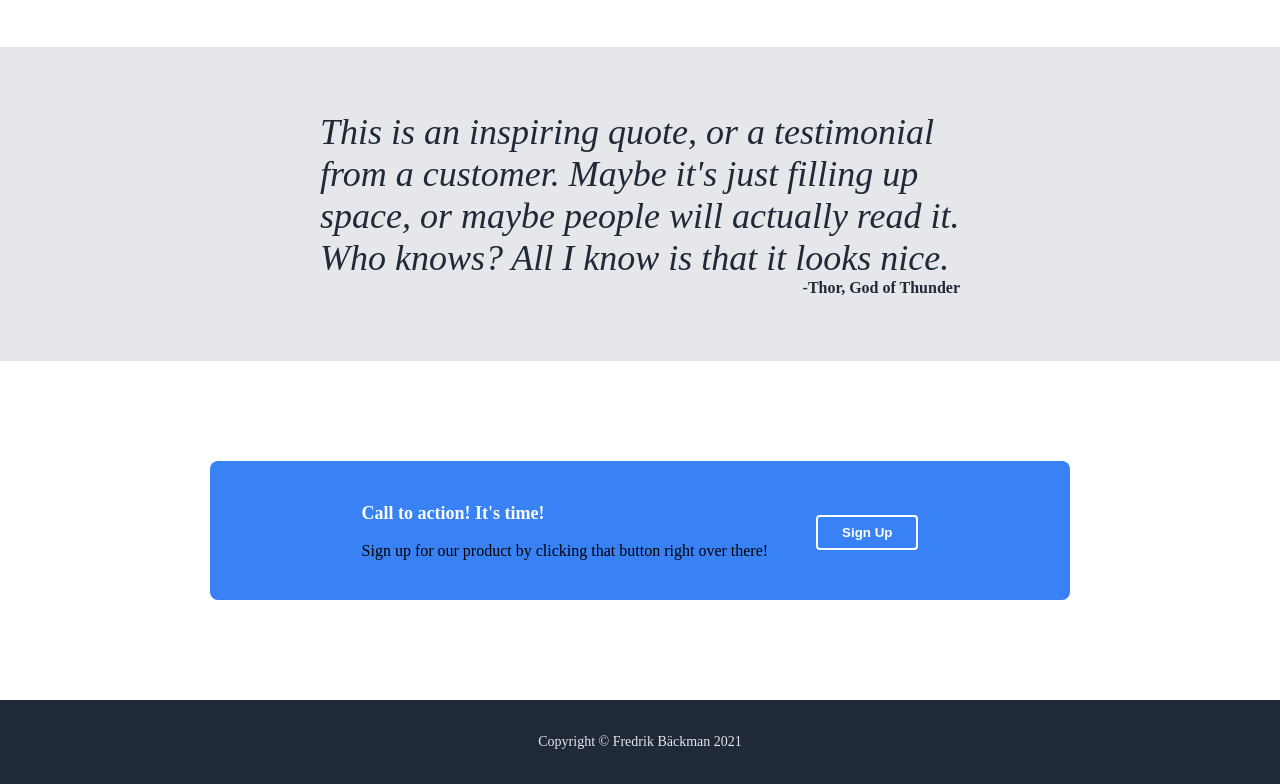
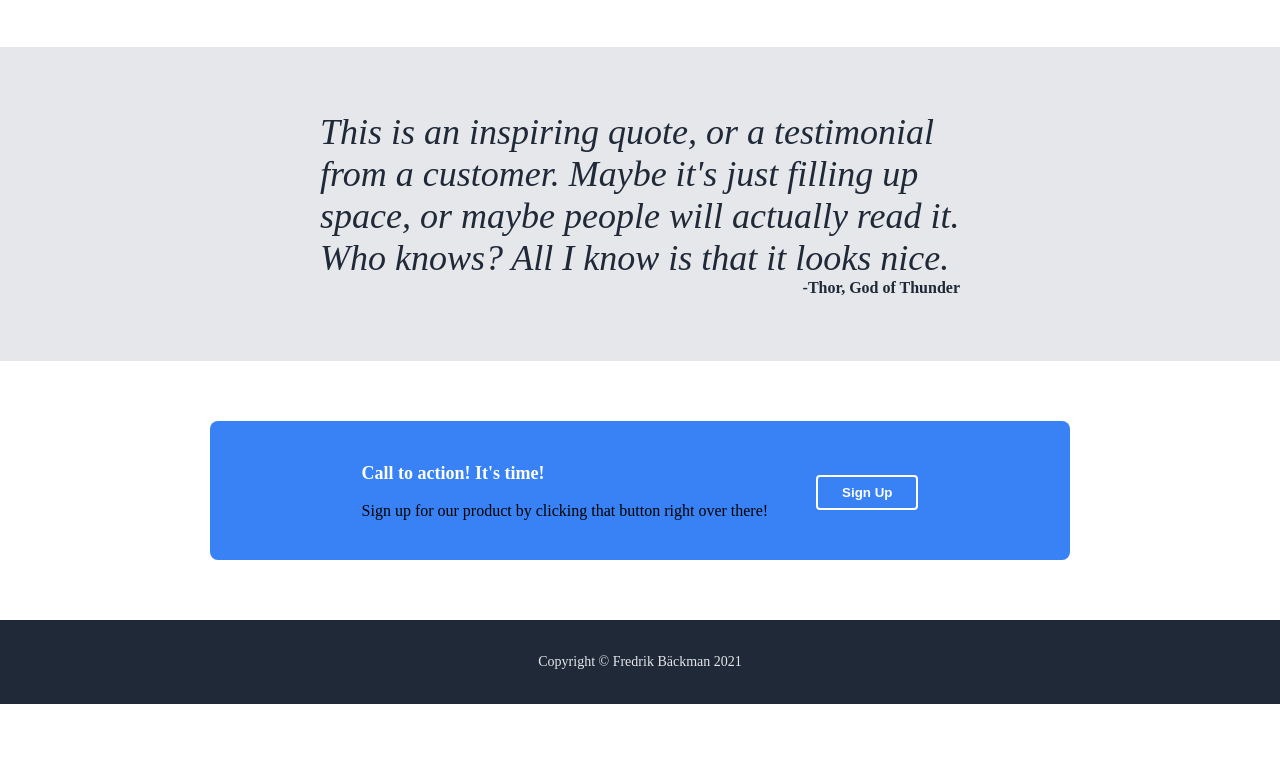
Before and after one commit to fredrikb12/landing-page, a plain HTML site: page index.html in a window 1280 px wide. Shown: the part 707-1491 px from the top of the page. After the commit the page ends 1411 px from the top, so only its background shows below. Drawn offline with Linux system fonts and the light colour scheme.

Commit message:
Decrease call to action section padding

```diff
--- a/style.css
+++ b/style.css
@@ -160,7 +160,7 @@ body {
 .cta-container {
     display: flex;
     justify-content: space-around;
-    padding: 100px 60px;
+    padding: 60px ;
 }
 
 .cta-content {
```
